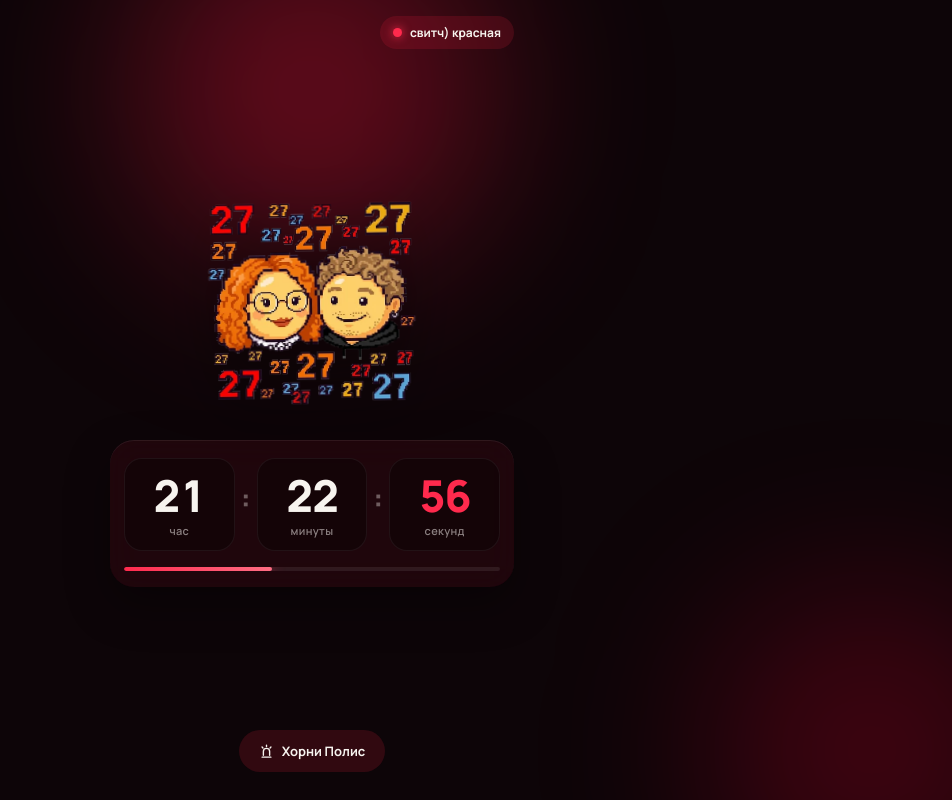
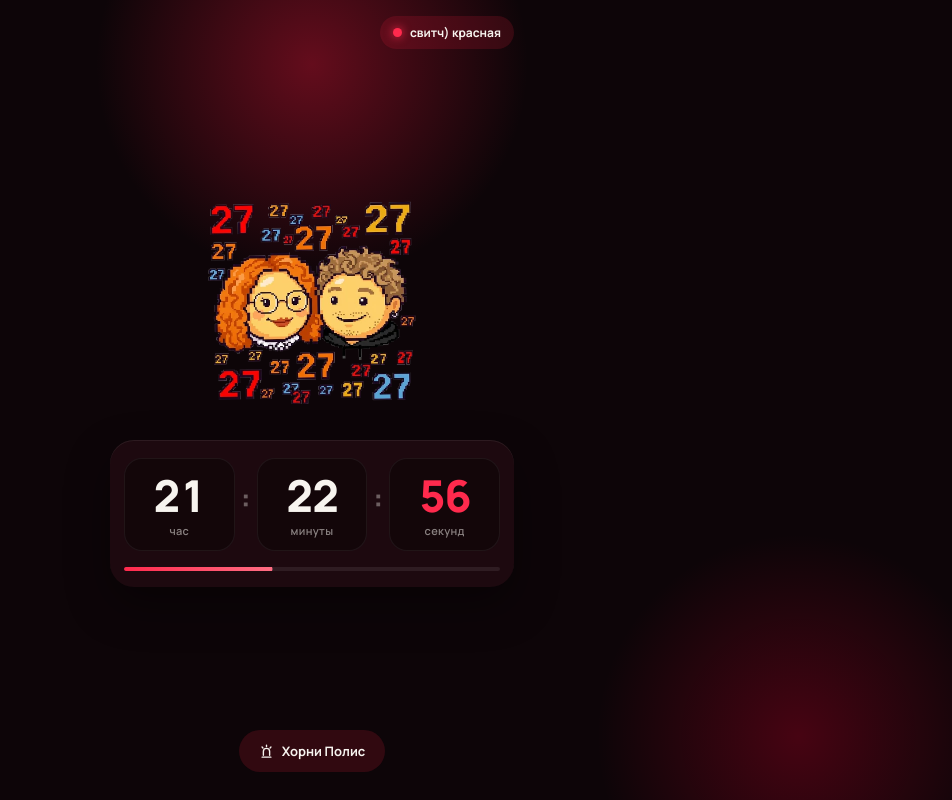
Before and after one commit to mqrkin/27, a plain HTML site: page index.html in a window 1280 px wide. Both pictures are taken after a click on the button "свитч) тёплая". Shown: the whole page, without its empty margins (328-1280 px from the left). Drawn offline with Linux system fonts and the light colour scheme.

Commit message:
Eliminate FPS drop on light switch: compositor-only opacity & on-demand canvas rAF

```diff
--- a/index.html
+++ b/index.html
@@ -50,43 +50,41 @@
       margin: 0;
       padding: 0;
       min-height: 100dvh;
-      background: var(--bg);
+      background: #09080c;
       color: var(--ink);
       font-family: 'Manrope', -apple-system, BlinkMacSystemFont, 'Segoe UI', sans-serif;
       overflow: hidden;
-      transition: background 0.55s ease;
     }
 
-    .ambient {
+    .ambient, .ambient-red {
       position: fixed;
       inset: 0;
       pointer-events: none;
       z-index: 0;
       overflow: hidden;
+      contain: strict;
     }
 
-    .orb {
-      position: absolute;
-      border-radius: 50%;
-      filter: blur(88px);
-      transition: background 0.65s ease;
+    /* Pure radial gradients instead of filter:blur(88px) — zero GPU stall */
+    .ambient {
+      background:
+        radial-gradient(circle 280px at 50% 8%, rgba(245, 166, 35, 0.24) 0%, rgba(245, 166, 35, 0) 72%),
+        radial-gradient(circle 260px at 88% 92%, rgba(255, 107, 139, 0.18) 0%, rgba(255, 107, 139, 0) 72%),
+        #09080c;
     }
 
-    .orb-1 {
-      width: 360px;
-      height: 360px;
-      top: -90px;
-      left: 50%;
-      transform: translateX(-50%);
-      background: var(--glow-a);
+    .ambient-red {
+      background:
+        radial-gradient(circle 300px at 50% 8%, rgba(255, 26, 64, 0.36) 0%, rgba(255, 26, 64, 0) 72%),
+        radial-gradient(circle 280px at 88% 92%, rgba(255, 0, 51, 0.24) 0%, rgba(255, 0, 51, 0) 72%),
+        #0d0508;
+      opacity: 0;
+      will-change: opacity;
+      transition: opacity 0.32s ease;
     }
 
-    .orb-2 {
-      width: 320px;
-      height: 320px;
-      bottom: -110px;
-      right: -80px;
-      background: var(--glow-b);
+    body.red-room .ambient-red {
+      opacity: 1;
     }
 
     .siren-overlay {
@@ -95,18 +93,47 @@
       pointer-events: none;
       z-index: 40;
       opacity: 0;
-      transition: opacity 0.2s ease;
+      will-change: opacity;
+      transition: opacity 0.18s ease;
+    }
+
+    .siren-overlay::before,
+    .siren-overlay::after {
+      content: '';
+      position: absolute;
+      inset: 0;
+      opacity: 0;
+      will-change: opacity;
+    }
+
+    .siren-overlay::before {
+      background: linear-gradient(90deg, rgba(255, 32, 64, 0.42) 0%, rgba(255, 32, 64, 0) 34%);
+    }
+
+    .siren-overlay::after {
+      background: linear-gradient(270deg, rgba(32, 130, 255, 0.42) 0%, rgba(32, 130, 255, 0) 34%);
     }
 
     .siren-overlay.active {
       opacity: 1;
-      animation: sirenFlash 0.36s steps(2, end) infinite;
     }
 
-    @keyframes sirenFlash {
-      0% { box-shadow: inset 24px 0 90px rgba(255, 32, 64, 0.65), inset -24px 0 90px rgba(32, 130, 255, 0.08); }
-      50% { box-shadow: inset 24px 0 90px rgba(255, 32, 64, 0.08), inset -24px 0 90px rgba(32, 130, 255, 0.65); }
-      100% { box-shadow: inset 24px 0 90px rgba(255, 32, 64, 0.65), inset -24px 0 90px rgba(32, 130, 255, 0.08); }
+    .siren-overlay.active::before {
+      animation: sirenA 0.36s steps(2, end) infinite;
+    }
+
+    .siren-overlay.active::after {
+      animation: sirenB 0.36s steps(2, end) infinite;
+    }
+
+    @keyframes sirenA {
+      0%, 100% { opacity: 1; }
+      50% { opacity: 0.08; }
+    }
+
+    @keyframes sirenB {
+      0%, 100% { opacity: 0.08; }
+      50% { opacity: 1; }
     }
 
     #fxCanvas {
@@ -174,6 +201,7 @@
     }
 
     .art-stage {
+      position: relative;
       width: 224px;
       height: 224px;
       display: grid;
@@ -185,29 +213,30 @@
       width: 214px;
       height: 214px;
       object-fit: contain;
-      filter: drop-shadow(0 16px 32px rgba(0, 0, 0, 0.55));
+      will-change: transform;
       animation: floaty 3.8s ease-in-out infinite;
-      transition: transform 0.22s cubic-bezier(0.22, 1, 0.36, 1);
     }
 
     .art-stage.pop .art-img {
-      transform: scale(1.09) rotate(-3deg);
+      animation: none;
+      transform: scale(1.08) rotate(-2.5deg);
     }
 
     @keyframes floaty {
-      0%, 100% { transform: translateY(0px) rotate(-1deg); }
-      50% { transform: translateY(-8px) rotate(1.2deg); }
+      0%, 100% { transform: translate3d(0, 0, 0) rotate(-1deg); }
+      50% { transform: translate3d(0, -8px, 0) rotate(1.2deg); }
     }
 
     .timer-card {
       width: 100%;
-      background: var(--surface);
+      background: rgba(20, 17, 26, 0.78);
       border-radius: 24px;
       padding: 18px 14px 16px;
-      backdrop-filter: blur(16px);
-      -webkit-backdrop-filter: blur(16px);
-      box-shadow: 0 18px 44px rgba(0, 0, 0, 0.35), inset 0 1px 0 rgba(255, 255, 255, 0.07);
-      transition: background 0.45s ease;
+      box-shadow: 0 18px 44px rgba(0, 0, 0, 0.38), inset 0 1px 0 rgba(255, 255, 255, 0.07);
+    }
+
+    body.red-room .timer-card {
+      background: rgba(34, 11, 18, 0.82);
     }
 
     .clock-grid {
@@ -271,11 +300,12 @@
 
     .progress-fill {
       height: 100%;
-      width: 0%;
+      width: 100%;
       border-radius: 999px;
       background: linear-gradient(90deg, var(--accent), var(--accent-2));
-      box-shadow: 0 0 14px var(--accent);
-      transition: width 0.35s linear, background 0.4s ease;
+      transform-origin: left center;
+      transform: scaleX(0);
+      will-change: transform;
     }
 
     .bottom-bar {
@@ -313,10 +343,8 @@
   </style>
 </head>
 <body>
-  <div class="ambient">
-    <div class="orb orb-1"></div>
-    <div class="orb orb-2"></div>
-  </div>
+  <div class="ambient"></div>
+  <div class="ambient-red"></div>
   <div class="siren-overlay" id="sirenOverlay"></div>
   <canvas id="fxCanvas"></canvas>
 
@@ -442,9 +470,10 @@
     const canvas = document.getElementById('fxCanvas');
     const ctx = canvas.getContext('2d');
     const particles = [];
+    let rafId = 0;
 
     function resize() {
-      const dpr = Math.min(2, window.devicePixelRatio || 1);
+      const dpr = Math.min(1.5, window.devicePixelRatio || 1);
       canvas.width = window.innerWidth * dpr;
       canvas.height = window.innerHeight * dpr;
       ctx.setTransform(dpr, 0, 0, dpr, 0, 0);
@@ -467,6 +496,10 @@
       c.fillRect(-s * 0.7, -s * 0.16, s * 1.4, s * 0.32);
     }
 
+    function ensureFxLoop() {
+      if (!rafId) rafId = requestAnimationFrame(animParticles);
+    }
+
     function burst(x, y, count = 10) {
       const kinds = ['27', '27', 'heart', '2∞', 'star'];
       for (let i = 0; i < count; i++) {
@@ -477,7 +510,7 @@
           vx: Math.cos(angle) * speed,
           vy: Math.sin(angle) * speed - 1.2,
           life: 1,
-          decay: 0.015 + Math.random() * 0.015,
+          decay: 0.018 + Math.random() * 0.016,
           kind: kinds[Math.floor(Math.random() * kinds.length)],
           size: 13 + Math.random() * 10,
           rot: (Math.random() - 0.5) * 0.5,
@@ -485,6 +518,7 @@
           color: Math.random() < 0.5 ? '#ffd26a' : '#ff5f85',
         });
       }
+      ensureFxLoop();
     }
 
     document.addEventListener('pointerdown', (e) => {
@@ -522,9 +556,12 @@
         }
         ctx.restore();
       }
-      requestAnimationFrame(animParticles);
+      if (particles.length > 0) {
+        rafId = requestAnimationFrame(animParticles);
+      } else {
+        rafId = 0;
+      }
     }
-    requestAnimationFrame(animParticles);
 
     const dH = document.getElementById('dH');
     const dM = document.getElementById('dM');
@@ -551,9 +588,9 @@
       const now = Date.now();
       const remMs = TARGET_MS - now;
       const totalSpan = Math.max(1, TARGET_MS - START_MS);
-      const pct = Math.max(0, Math.min(100, ((now - START_MS) / totalSpan) * 100));
+      const pct = Math.max(0, Math.min(1, (now - START_MS) / totalSpan));
 
-      progFill.style.width = `${pct.toFixed(3)}%`;
+      progFill.style.transform = `scaleX(${pct.toFixed(5)})`;
 
       if (remMs <= 0) {
         dH.textContent = '00';
```
